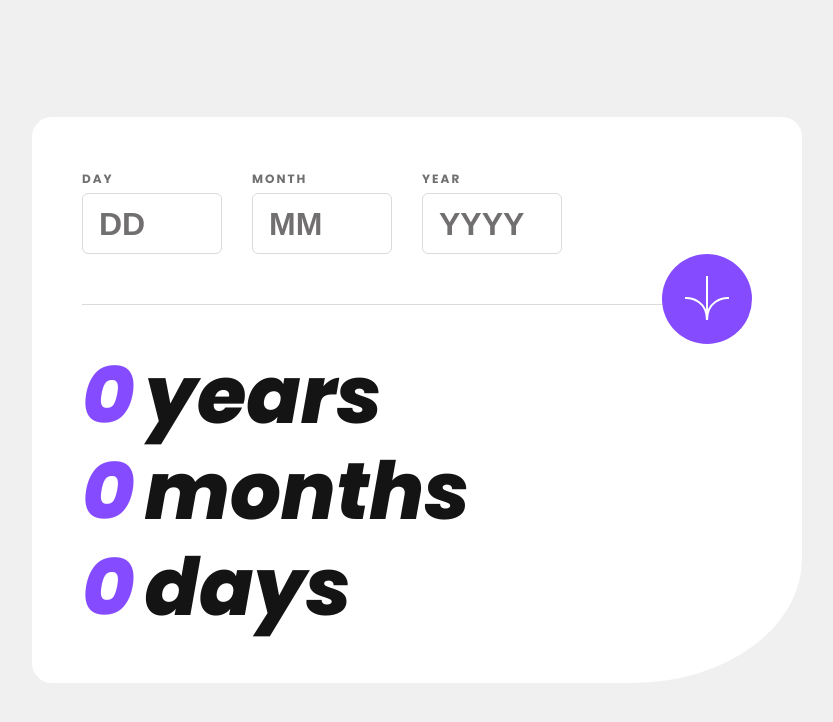
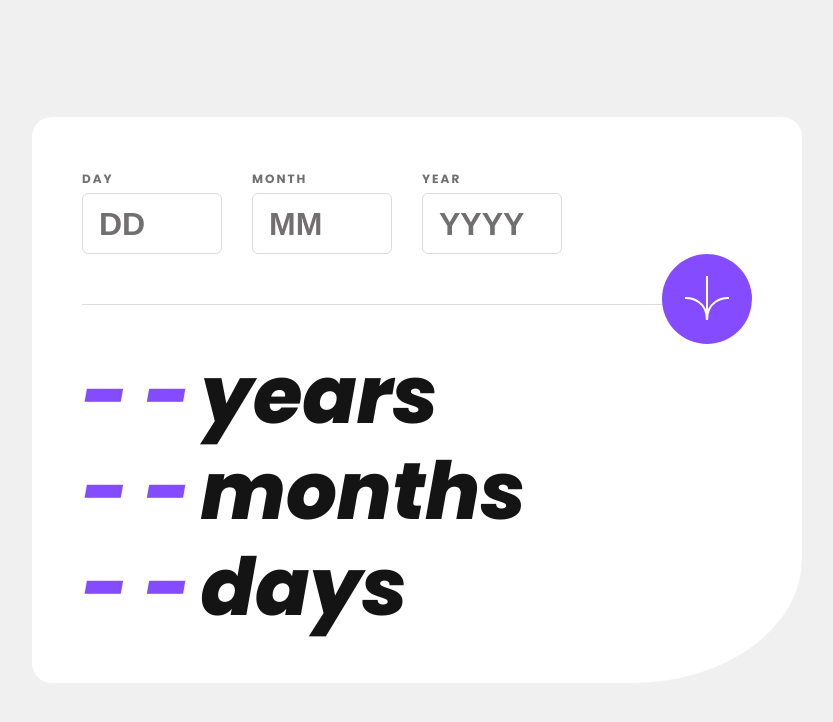
Before and after one commit to hun-ah/age-calculator, a React (Vite) app: page / in a window 1280 px wide. Shown: the top 722 px of the page, without its empty margins (223-1056 px from the left). Built offline with nearby package versions, Linux system fonts and the light colour scheme.

Commit message:
created initialRender state, passed as props to Yymmdd and change state on submit

```diff
--- a/src/components/calculator/Calculator.jsx
+++ b/src/components/calculator/Calculator.jsx
@@ -36,6 +36,7 @@ const Calculator = () => {
     year: '',
   });
   const [inputErrors, setInputErrors] = useState({});
+  const [initialRender, setInitialRender] = useState(true);
 
   const handleInputChange = (name, value) => {
     setInputValues((prevInputValues) => ({
@@ -147,6 +148,7 @@ const Calculator = () => {
     if (Object.keys(newErrors).length === 0) {
       setInputValues({ day: '', month: '', year: '' });
       calculateAge(inputValues);
+      setInitialRender(false);
     }
   };
 
@@ -174,7 +176,12 @@ const Calculator = () => {
       </form>
       <div className={styles.textContainer}>
         {ddmmyy.map((item) => (
-          <Yymmdd key={item} text={item} number={numbers[item.slice(0, -1)]} />
+          <Yymmdd
+            key={item}
+            text={item}
+            number={numbers[item.slice(0, -1)]}
+            initialRender={initialRender}
+          />
         ))}
       </div>
     </div>
```
